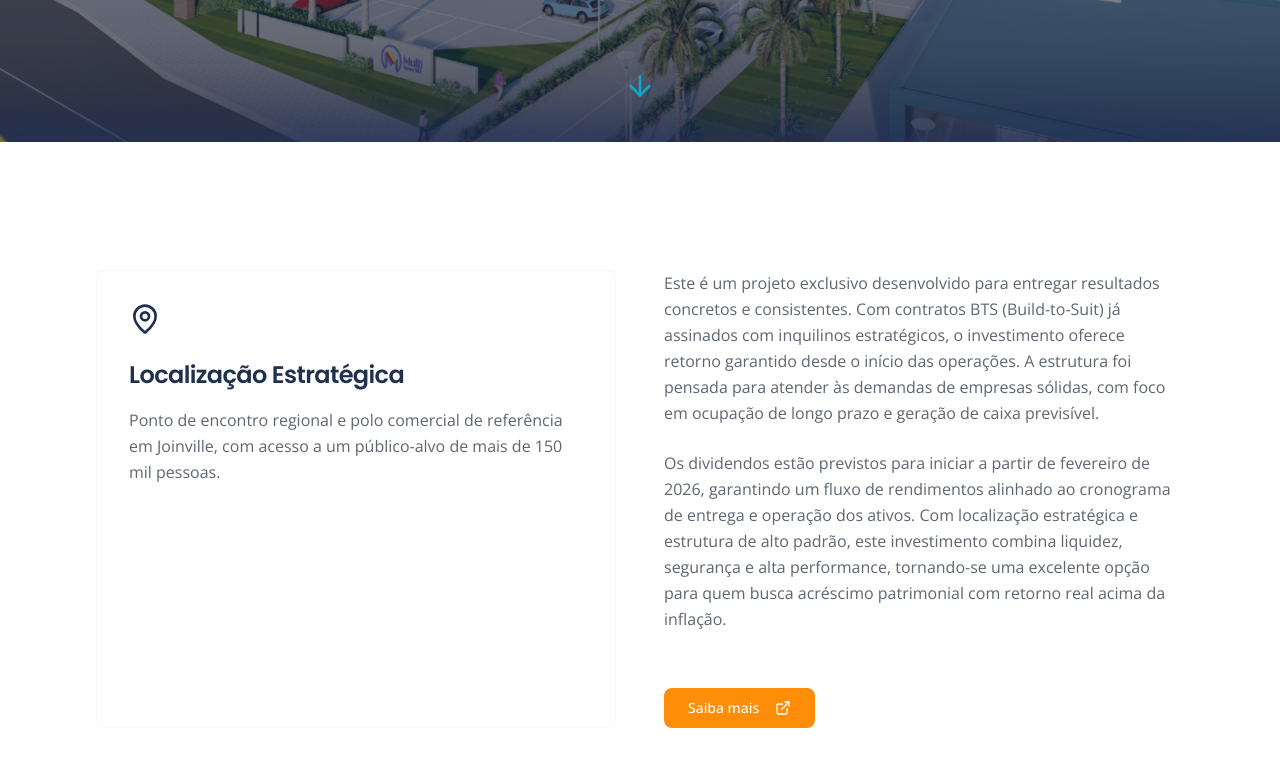
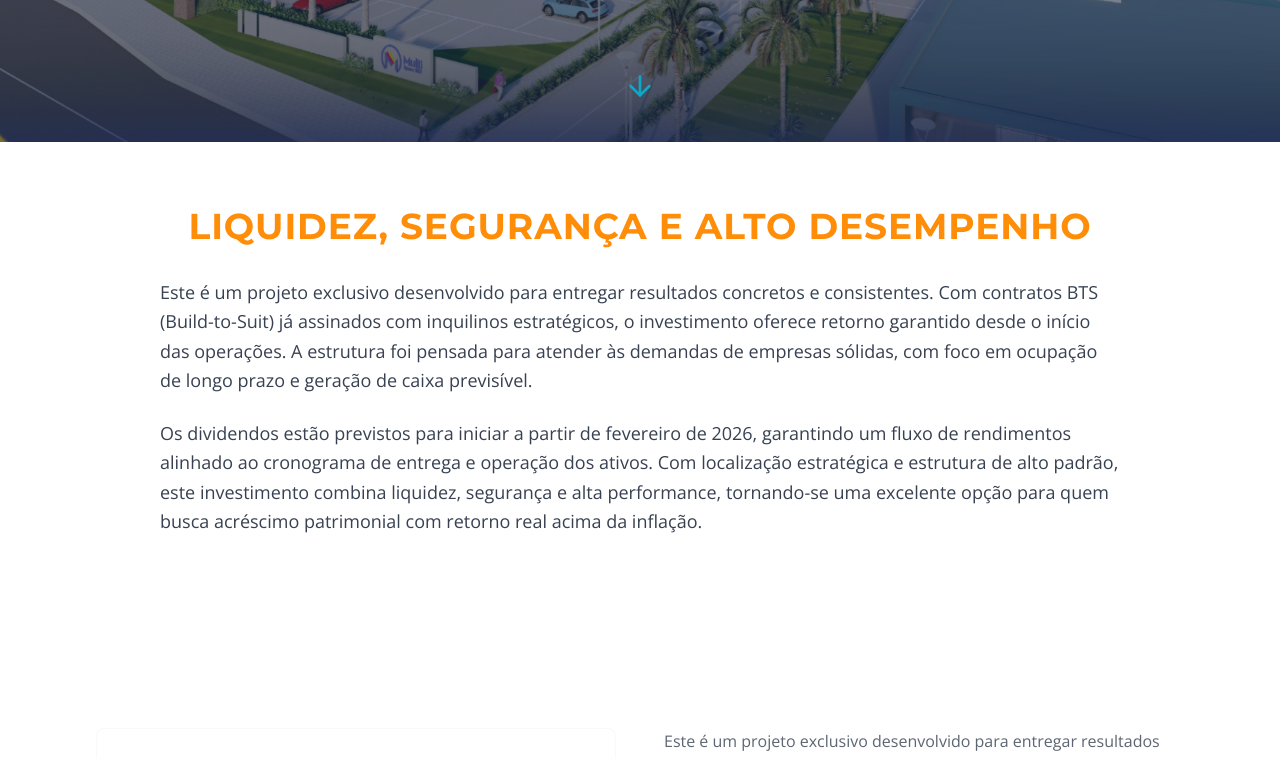
Before and after one commit to biancabela/joinville-investment-hub, a React (Vite) app: page / in a window 1280 px wide. Shown: the part 658-1416 px from the top of the page. Built offline with nearby package versions, Linux system fonts and the light colour scheme.

Commit message:
Add text to Highlights section
Add a title to the Highlights section.

```diff
--- a/src/pages/Index.tsx
+++ b/src/pages/Index.tsx
@@ -1,3 +1,4 @@
+
 import { useEffect } from "react";
 import Header from "@/components/Header";
 import Highlights from "@/components/Highlights";
@@ -47,6 +48,29 @@ const Index = () => {
     <div className="min-h-screen bg-white">
       <Header />
       <main>
+        {/* Project Description Section */}
+        <section className="py-16 bg-white px-6 md:px-10 lg:px-20">
+          <div className="container mx-auto max-w-5xl">
+            <h2 className="text-2xl md:text-3xl lg:text-4xl font-bold text-center mb-8 text-brand-orange uppercase tracking-wide">
+              Liquidez, segurança e alto desempenho
+            </h2>
+            <div className="text-gray-700 space-y-6 text-lg leading-relaxed">
+              <p>
+                Este é um projeto exclusivo desenvolvido para entregar resultados concretos e consistentes.
+                Com contratos BTS (Build-to-Suit) já assinados com inquilinos estratégicos, o investimento
+                oferece retorno garantido desde o início das operações. A estrutura foi pensada para atender
+                às demandas de empresas sólidas, com foco em ocupação de longo prazo e geração de caixa previsível.
+              </p>
+              <p>
+                Os dividendos estão previstos para iniciar a partir de fevereiro de 2026, garantindo um fluxo
+                de rendimentos alinhado ao cronograma de entrega e operação dos ativos. Com localização estratégica
+                e estrutura de alto padrão, este investimento combina liquidez, segurança e alta performance,
+                tornando-se uma excelente opção para quem busca acréscimo patrimonial com retorno real acima da inflação.
+              </p>
+            </div>
+          </div>
+        </section>
+
         <div className="scroll-animate">
           <Highlights />
         </div>
```
